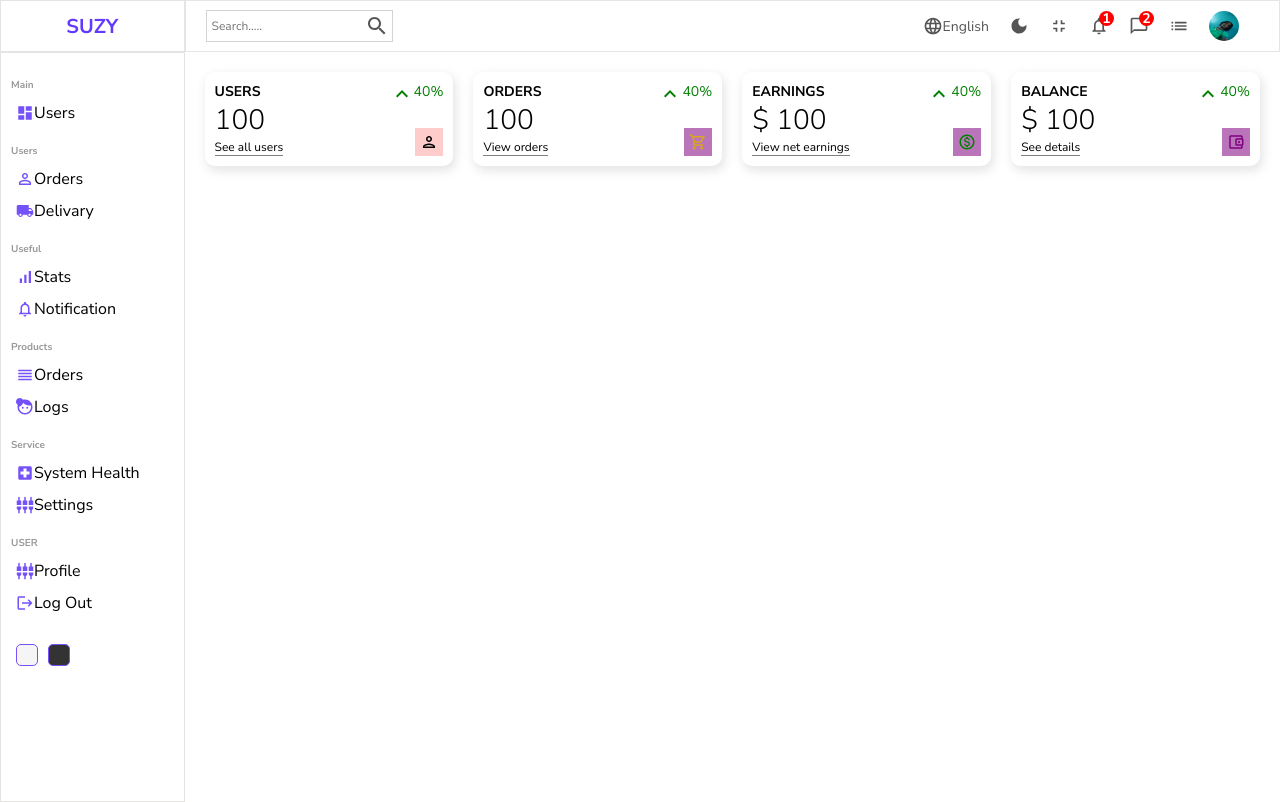
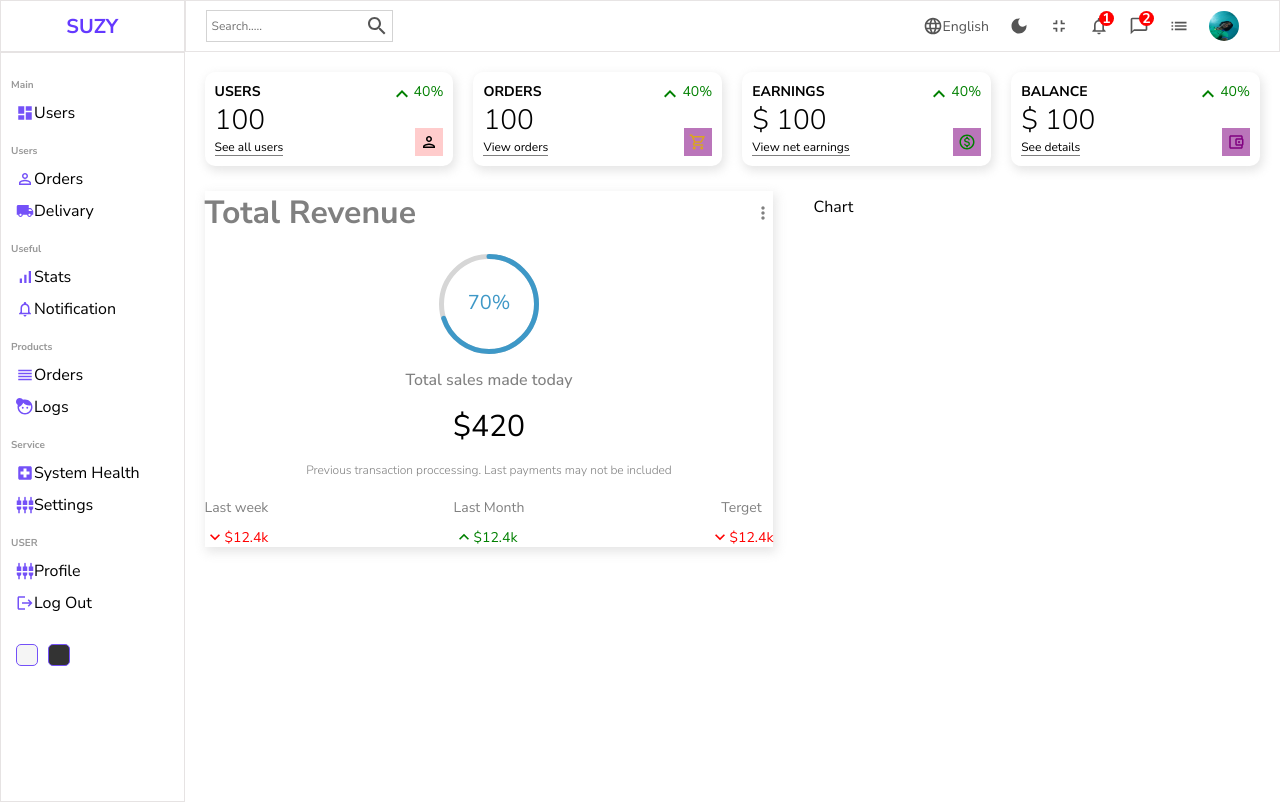
Before and after one commit to susanodii/Admin-dashboard, a React (Create React App) app: page / in a window 1280 px wide. Built offline with nearby package versions, Linux system fonts and the light colour scheme.

Commit message:
added featured section

```diff
--- a/package.json
+++ b/package.json
@@ -11,7 +11,9 @@
     "@testing-library/react": "^13.4.0",
     "@testing-library/user-event": "^13.5.0",
     "react": "^18.2.0",
+    "react-circular-progressbar": "^2.1.0",
     "react-dom": "^18.2.0",
+    "react-progressbar": "^15.4.1",
     "react-router-dom": "^6.14.2",
     "react-scripts": "5.0.1",
     "sass": "^1.64.1",
--- a/src/Pages/home/Home.jsx
+++ b/src/Pages/home/Home.jsx
@@ -1,5 +1,7 @@
 import  './Home.scss'
 
+import Chart from '../../charts/Chart'
+import Featured from '../../featured/Featured'
 import Navbar from '../../components/navbar/Navbar'
 import Sidebar from '../../components/sidebar/Sidebar'
 import Widget from '../../widget/Widget'
@@ -19,6 +21,11 @@
 
 
        </div>
+       <div className="charts">
+<Featured/>
+<Chart/>
+
+       </div>
     </div>
     </div>
   )
--- a/src/Pages/home/Home.scss
+++ b/src/Pages/home/Home.scss
@@ -6,9 +6,12 @@
     // background-color: hotpink;
    }
 
-   .widgets{
+   .widgets, .charts{
 display: flex;
 padding: 20px;
 gap: 20px;
    }
+   .charts{
+      padding: 5px 20px;
+   }
 }
--- /dev/null
+++ b/src/charts/Chart.jsx
@@ -0,0 +1,9 @@
+import './chart.scss'
+
+const Chart = () => {
+  return (
+    <div className='charts'>Chart</div>
+  )
+}
+
+export default Chart
--- /dev/null
+++ b/src/charts/chart.scss
@@ -0,0 +1,3 @@
+.charts{
+    flex: 3;
+}
--- /dev/null
+++ b/src/featured/Featured.jsx
@@ -0,0 +1,63 @@
+import './featured.scss'
+import "react-circular-progressbar/dist/styles.css";
+
+import { CircularProgressbar } from "react-circular-progressbar";
+import KeyboardArrowDownIcon from "@mui/icons-material/KeyboardArrowDown";
+import KeyboardArrowUpOutlinedIcon from "@mui/icons-material/KeyboardArrowUpOutlined";
+import MoreVertIcon from "@mui/icons-material/MoreVert";
+
+const Featured = () => {
+  return (
+    <div className='featured'>
+       <div className='top'>
+        <h1 className='title'>Total Revenue</h1>
+        <MoreVertIcon fontSize='small'/>
+        </div>
+
+        <div className='bottom'>
+            <div className='featuredChart'>
+                <CircularProgressbar value={70} text={"70%"} strokeWidth={5}/>
+            </div>
+
+            <p className='title'>Total sales made today</p>
+            <p className='amount'>$420</p>
+            <p className='desc'>Previous transaction proccessing. Last payments may not be included</p>
+
+        </div>
+
+        <div className='summary'>
+          <div className='item'>
+
+            <div className='itemTitle'>Last week </div>
+            <div className='itemResult negative'>
+              <KeyboardArrowDownIcon fontSize='small'/>
+              <div className="resultAmount"> $12.4k</div>
+            </div>
+          </div>
+
+
+          <div className='item'>
+
+<div className='itemTitle'>Last Month</div>
+<div className='itemResult positive'>
+  <KeyboardArrowUpOutlinedIcon fontSize='small'/>
+  <div className="resultAmount"> $12.4k</div>
+</div>
+</div>
+
+ <div className='item'>
+
+            <div className='itemTitle'>Terget</div>
+            <div className='itemResult negative'>
+              <KeyboardArrowDownIcon fontSize='small'/>
+              <div className="resultAmount"> $12.4k</div>
+            </div>
+          </div>
+
+
+        </div>
+        </div>
+  )
+}
+
+export default Featured
--- /dev/null
+++ b/src/featured/featured.scss
@@ -0,0 +1,74 @@
+.featured {
+  flex: 4;
+  -webkit-box-shadow: 2px 4px 10px 1px rgba(0, 0, 0, 0.47);
+  box-shadow: 2px 4px 10px 1px rgba(201, 201, 201, 0.47);
+
+  .top {
+    display: flex;
+    align-items: center;
+    justify-content: space-between;
+    color: gray;
+  }
+
+  .bottom {
+    padding: 20px;
+    display: flex;
+    flex-direction: column;
+    align-items: center;
+    justify-content: center;
+    gap: 15px;
+
+    .featuredChart {
+      width: 100px;
+      height: 100px;
+    }
+
+    .title {
+      font-weight: 500;
+      color: gray;
+    }
+
+    .desc {
+      font-weight: 300;
+      font-size: 12px;
+      color: gray;
+    }
+
+    .amount {
+      font-size: 30px;
+    }
+
+
+  }
+
+  .summary{
+    width: 100%;
+    display: flex;
+    align-items: center;
+    justify-content: space-between;
+
+    .item{
+        text-align: center;
+
+        .itemTitle{
+            font-size: 14px;
+            color: gray;
+        }
+
+        .itemResult{
+            display: flex;
+            align-items: center;
+            margin-top: 10px;
+            font-size: 14px;
+
+            &.positive{
+                color: green;
+            }
+
+            &.negative{
+                color: red;
+            }
+        }
+    }
+}
+}
```
Also changed, not shown: 1 other file (tests, documents, lock files or other folders).
